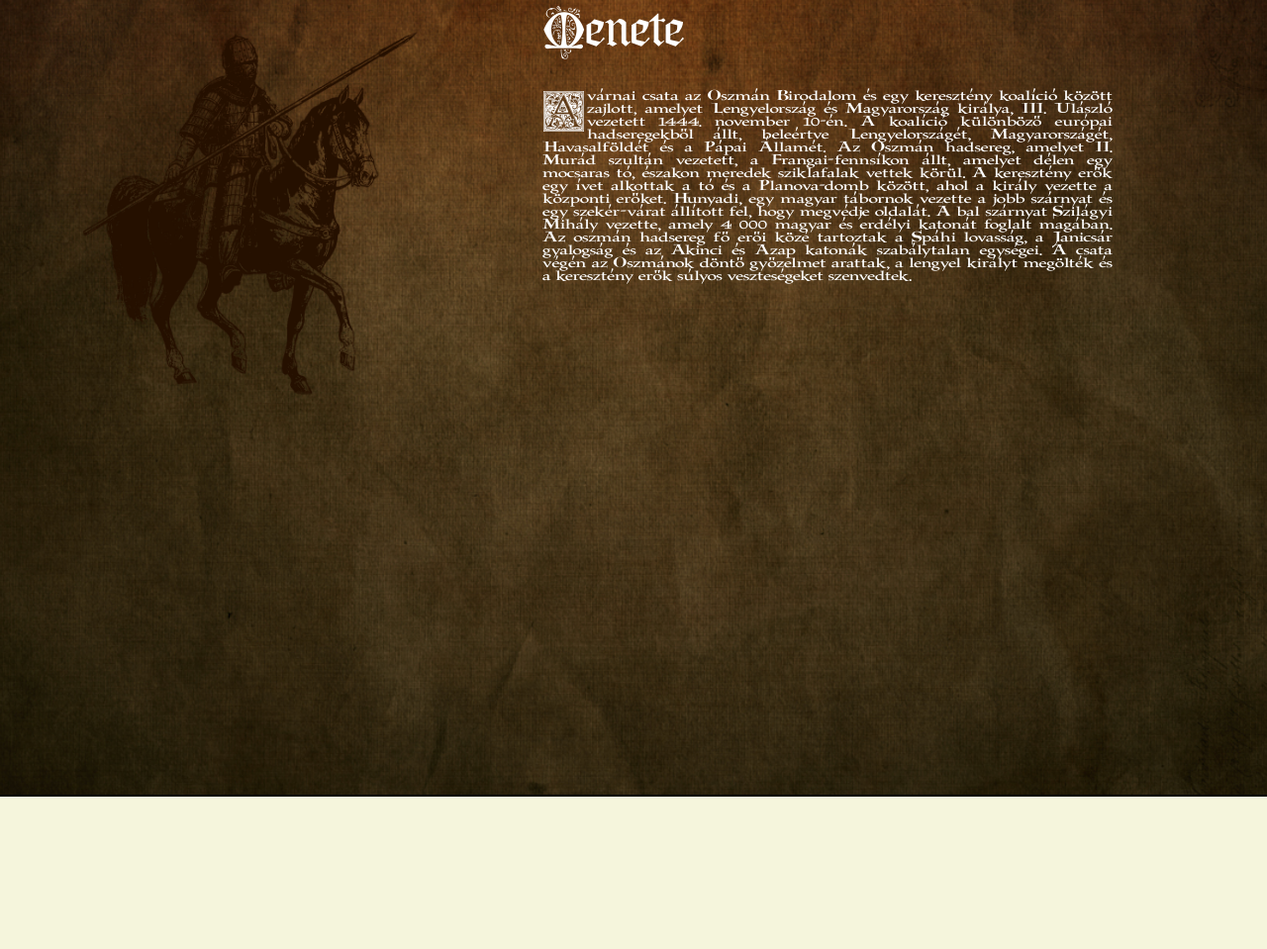
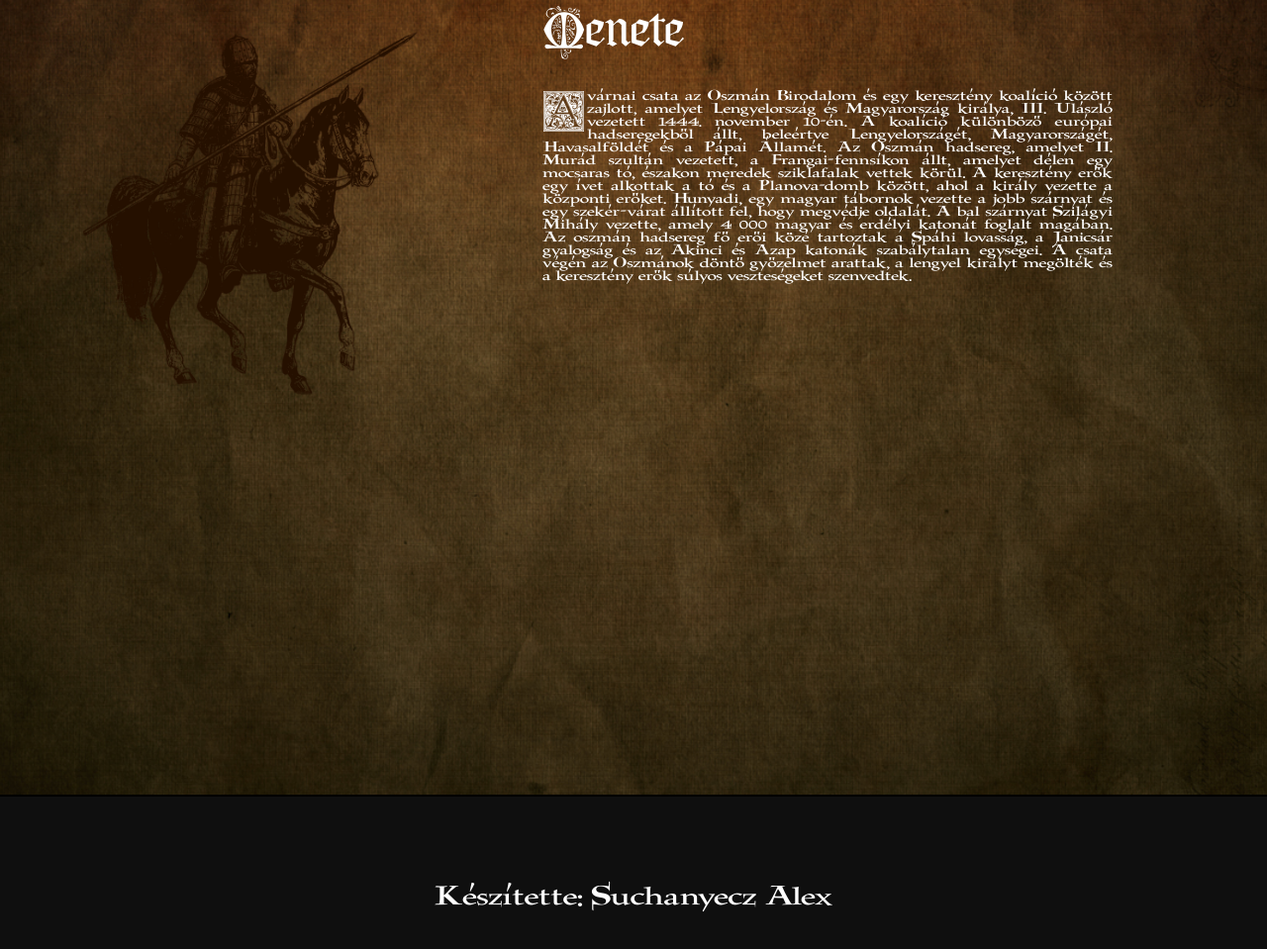
Before and after one commit to suha04/SuchanyeczAlex112p, a plain HTML site: page feladatC.html in a window 1280 px wide. Shown: the part 1785-2744 px from the top of the page at 99% size. Before the commit the page ends 2590 px from the top, so only its background shows below. Drawn offline with Linux system fonts and the light colour scheme.

Commit message:
keszszeru

```diff
--- a/assets/css/FeladatCformaz.css
+++ b/assets/css/FeladatCformaz.css
@@ -182,6 +182,33 @@
   {
     width: 30vw;
   }
+
+  /* FOOTER */
+
+  footer
+  {
+    width: auto;
+    height: 20vh;
+    margin: auto;
+    padding: 10px;
+    background-color: rgb(15, 15, 15);
+    color: white;
+    font-family: 'JHMHolyBible';
+  }
+
+  #lablec
+  {
+    padding-top: 10vh;
+    text-align: center;
+    margin: auto;
+    font-size: 3vh;
+
+  }
+
+
+
+
+
 
 
   /* ANIMÁCIÓK */
--- a/feladatC.html
+++ b/feladatC.html
@@ -69,16 +69,11 @@
                 </p>
             </section>
         </div>
-
-
-
-
-
     </main>
-
-
     <footer>
-
+      <div id="lablec">
+      Készítette: Suchanyecz Alex
+      </div>
     </footer>
 </body>
 </html>
```
